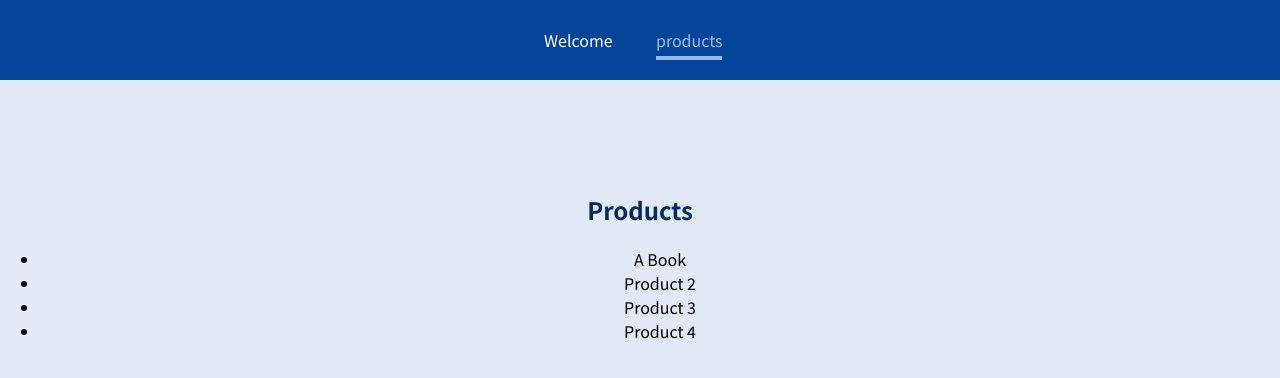
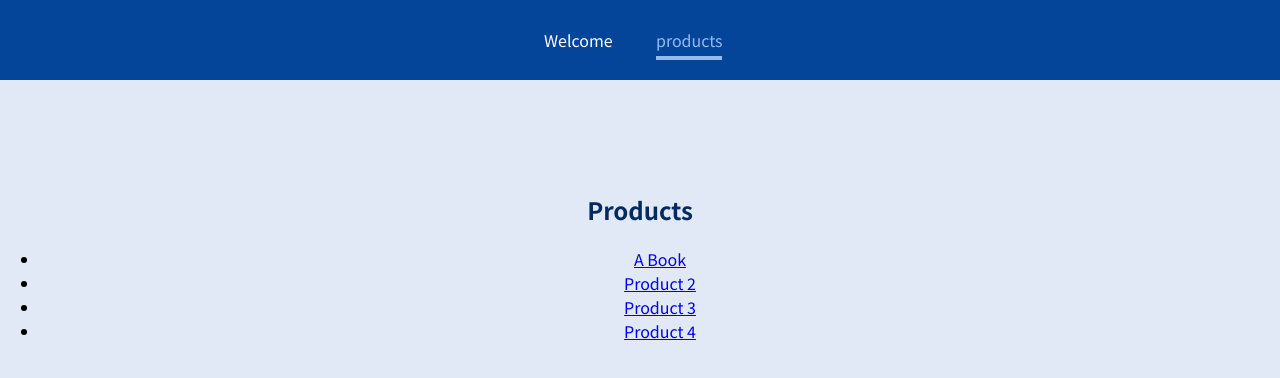
Before and after one commit to Hagleyson/--using-react-router, a JavaScript app: page /products in a window 1280 px wide. Shown: the top 378 px of the page. Built offline with nearby package versions, Linux system fonts and the light colour scheme.

Commit message:
using Switch and exact

```diff
--- a/src/App.js
+++ b/src/App.js
@@ -1,4 +1,4 @@
-import { Route } from "react-router-dom";
+import { Route, Switch } from "react-router-dom";
 import MainHeader from "./components/MainHeader";
 import Products from "./pages/products";
 import Welcome from "./pages/Welcome";
@@ -8,15 +8,17 @@ function App() {
     <>
       <MainHeader />
       <main>
+        <Switch>
           <Route path="/welcome">
             <Welcome />
           </Route>
-        <Route path="/products">
+          <Route exact path="/products">
             <Products />
           </Route>
-        <Route path="/products-detail/:productId">
+          <Route path="/products/:productId">
             <ProductDetail />
           </Route>
+        </Switch>
       </main>
     </>
   );
--- a/src/pages/products.js
+++ b/src/pages/products.js
@@ -1,12 +1,22 @@
+import { Link } from "react-router-dom";
+
 const Products = () => {
   return (
     <section>
       <h1>Products</h1>
       <ul>
-        <li>A Book</li>
-        <li>Product 2</li>
-        <li>Product 3</li>
-        <li>Product 4</li>
+        <li>
+          <Link to="/products/Book">A Book</Link>
+        </li>
+        <li>
+          <Link to="/products/produto2">Product 2</Link>
+        </li>
+        <li>
+          <Link to="/products/produto3">Product 3</Link>
+        </li>
+        <li>
+          <Link to="/products/produto4">Product 4</Link>
+        </li>
       </ul>
     </section>
   );
```
Also changed, not shown: 1 other file (tests, documents, lock files or other folders). Lines whose indentation alone changed are shown as unchanged.
